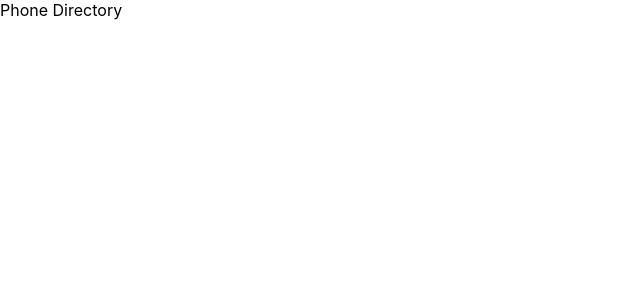
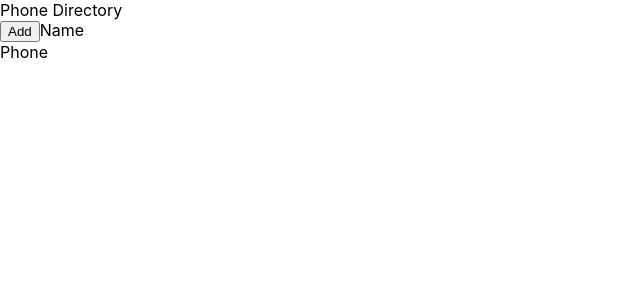
Before and after one commit to samyukthaalakanti/phone-directory, a React (Create React App) app: page / in a window 1280 px wide. Shown: the top 300 px of the page, without its empty margins (0-640 px from the left). Built offline with nearby package versions, Linux system fonts and the light colour scheme.

Commit message:
Created skeleton of home page

```diff
--- /dev/null
+++ b/src/App.css
@@ -0,0 +1,3 @@
+/* .container{
+    background-color: blue;
+} */
--- a/src/App.js
+++ b/src/App.js
@@ -1,10 +1,22 @@
-
-
+//import './App.css'
 function App() {
   return (
     <div>
-    Phone Directory
-    </div>
+     <div className="container">
+       {/* <h1>Hello World</h1> */}
+       {/* <input type="text" placeholder="Type Here"/> */}
+     Phone Directory
+     </div>
+     <button>Add</button>
+     <span>Name</span><br/>
+     <span>Phone</span>
+     {/* <h1>Hello World</h1><br/>
+     <h1>Hello World2</h1>
+     <label htmlFor="name">Name :</label>
+     <input type="text" name="name"/><br/>
+     <label htmlFor="age">Age :</label>
+     <input type="text"/> */}
+     </div>
   );
 }
 
```
